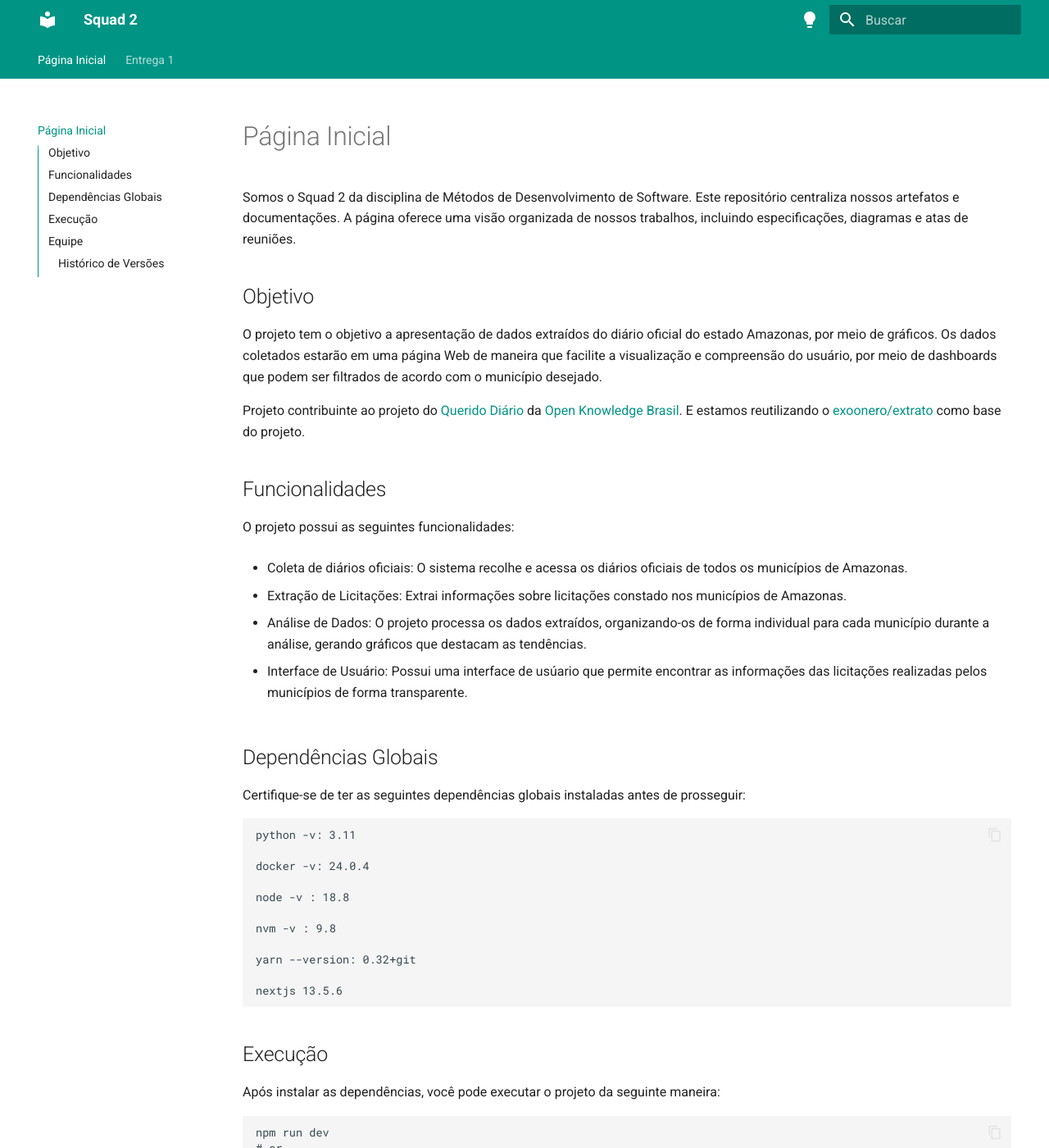
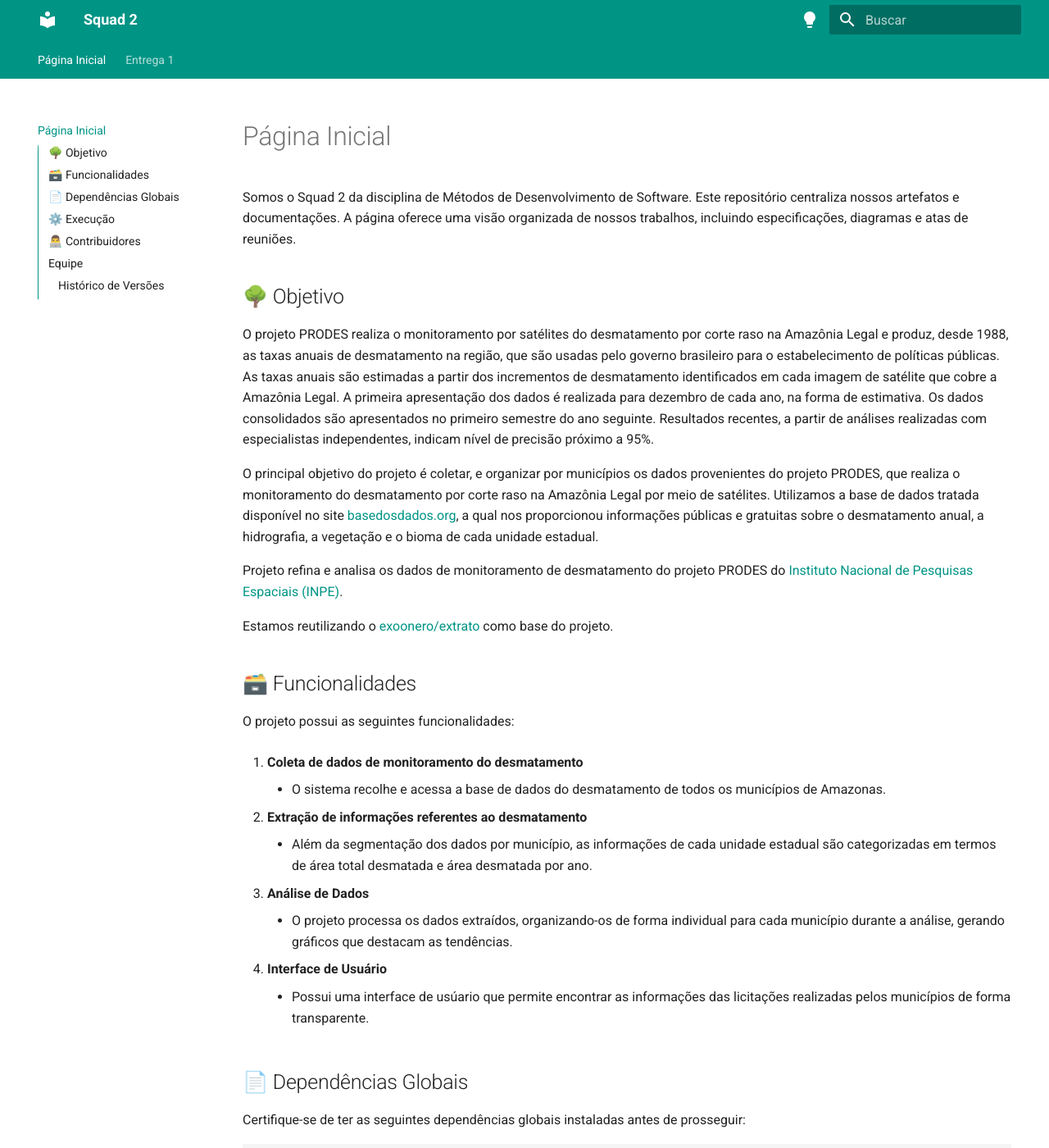
Before and after one commit to unb-mds/2023-2-Squad02-Desmatazonia, an MkDocs documentation site: the page built from docs/index.md, in a window 1280 px wide and 1400 px high. Shown: the whole window at 82% size. Built offline with MkDocs 1.6.1 and Material for MkDocs 9.7.7, drawn with Linux system fonts in a browser that asks for light colours; some of the changed text lies outside the part shown.

```diff
--- a/docs/index.md
+++ b/docs/index.md
@@ -4,52 +4,65 @@
 <p>
 Somos o Squad 2 da disciplina de Métodos de Desenvolvimento de Software. Este repositório centraliza nossos artefatos e documentações. A página oferece uma visão organizada de nossos trabalhos, incluindo especificações, diagramas e atas de reuniões.
 </p>
-
-## Objetivo
-  O projeto tem o objetivo a apresentação de dados extraídos do diário oficial do estado Amazonas, por meio de gráficos. Os dados coletados estarão em uma página Web de maneira que facilite a visualização e compreensão do usuário, por meio de dashboards que podem ser filtrados de acordo com o município desejado.
-
-Projeto contribuinte ao projeto do [Querido Diário](https://queridodiario.ok.org.br/) da [Open Knowledge Brasil](https://ok.org.br/). E estamos reutilizando o [exoonero/extrato](https://github.com/exoonero/extrator) como base do projeto.
+## 🌳 Objetivo
+O projeto PRODES realiza o monitoramento por satélites do desmatamento por corte raso na Amazônia Legal e produz, desde 1988, as taxas anuais de desmatamento na região, que são usadas pelo governo brasileiro para o estabelecimento de políticas públicas. As taxas anuais são estimadas a partir dos incrementos de desmatamento identificados em cada imagem de satélite que cobre a Amazônia Legal. A primeira apresentação dos dados é realizada para dezembro de cada ano, na forma de estimativa. Os dados consolidados são apresentados no primeiro semestre do ano seguinte. Resultados recentes, a partir de análises realizadas com especialistas independentes, indicam nível de precisão próximo a 95%.
 
 
-## Funcionalidades
+O principal objetivo do projeto é coletar, e organizar por municípios os dados provenientes do projeto PRODES, que realiza o monitoramento do desmatamento por corte raso na Amazônia Legal por meio de satélites. Utilizamos a base de dados tratada disponível no site [basedosdados.org](https://basedosdados.org/dataset/e5c87240-ecce-4856-97c5-e6b84984bf42?table=d7a76d45-c363-4494-826d-1580e997ebf0), a qual nos proporcionou informações públicas e gratuitas sobre o desmatamento anual, a hidrografia, a vegetação e o bioma de cada unidade estadual.
+
+Projeto refina e analisa os dados de monitoramento de desmatamento do projeto PRODES do <a href="http://terrabrasilis.dpi.inpe.br/en/home-page/" target="_blank">Instituto Nacional de Pesquisas Espaciais (INPE)</a>.
+
+Estamos reutilizando o [exoonero/extrato](https://github.com/exoonero/extrator) como base do projeto.
+
+
+## 🗃️ Funcionalidades
  O projeto possui as seguintes funcionalidades:
 
-  - Coleta de diários oficiais: O sistema recolhe e acessa os diários oficiais de todos os municípios de Amazonas.
+1. **Coleta de dados de monitoramento do desmatamento**
+  	- O sistema recolhe e acessa a base de dados do desmatamento de todos os municípios de Amazonas.
 
-  - Extração de Licitações: Extrai informações sobre licitações constado nos municípios de Amazonas.
+2. **Extração de informações referentes ao desmatamento**
 
-  - Análise de Dados: O projeto processa os dados extraídos, organizando-os de forma individual para cada município durante a análise, gerando gráficos que destacam as tendências.
+	- Além da segmentação dos dados por município, as informações de cada unidade estadual são categorizadas em termos de área total desmatada e área desmatada por ano.
 
-  - Interface de Usuário: Possui uma interface de usúario que permite encontrar as informações das licitações realizadas pelos municípios de forma transparente.
+3. **Análise de Dados**
+  	-  O projeto processa os dados extraídos, organizando-os de forma individual para cada município durante a análise, gerando gráficos que destacam as tendências.
 
-## Dependências Globais
+4. **Interface de Usuário**
+  	- Possui uma interface de usúario que permite encontrar as informações das licitações realizadas pelos municípios de forma transparente.
+
+## 📄 Dependências Globais
   Certifique-se de ter as seguintes dependências globais instaladas antes de prosseguir:
 
-  	python -v: 3.11
+    python -v: 3.11
 
-	docker -v: 24.0.4
+    docker -v: 24.0.4
 
- 	node -v : 18.8
+    node -v : 18.8
 
-	nvm -v : 9.8
+    nvm -v : 9.8
 
-	yarn --version: 0.32+git
+    yarn --version: 0.32+git
 
- 	nextjs 13.5.6
+    nextjs 13.5.6
 
 
-## Execução
+## ⚙️ Execução
   Após instalar as dependências, você pode executar o projeto da seguinte maneira:
 
-	npm run dev
-	# or
-	yarn dev
-	# or
-	pnpm dev
+    npm run dev
+    # or
+    yarn dev
+    # or
+    pnpm dev
+
 
   Abra http://localhost:3000 com seu navegador para ver o resultado.
 
+  Ou então basta acessar o link: [https://desmatazonia.netlify.app/](https://desmatazonia.netlify.app/)
 
+
+## 👨‍💻 Contribuidores
 ## Equipe
 <table>
   <tr>
```
Also changed, not shown: README.md (+0 -3 lines).
